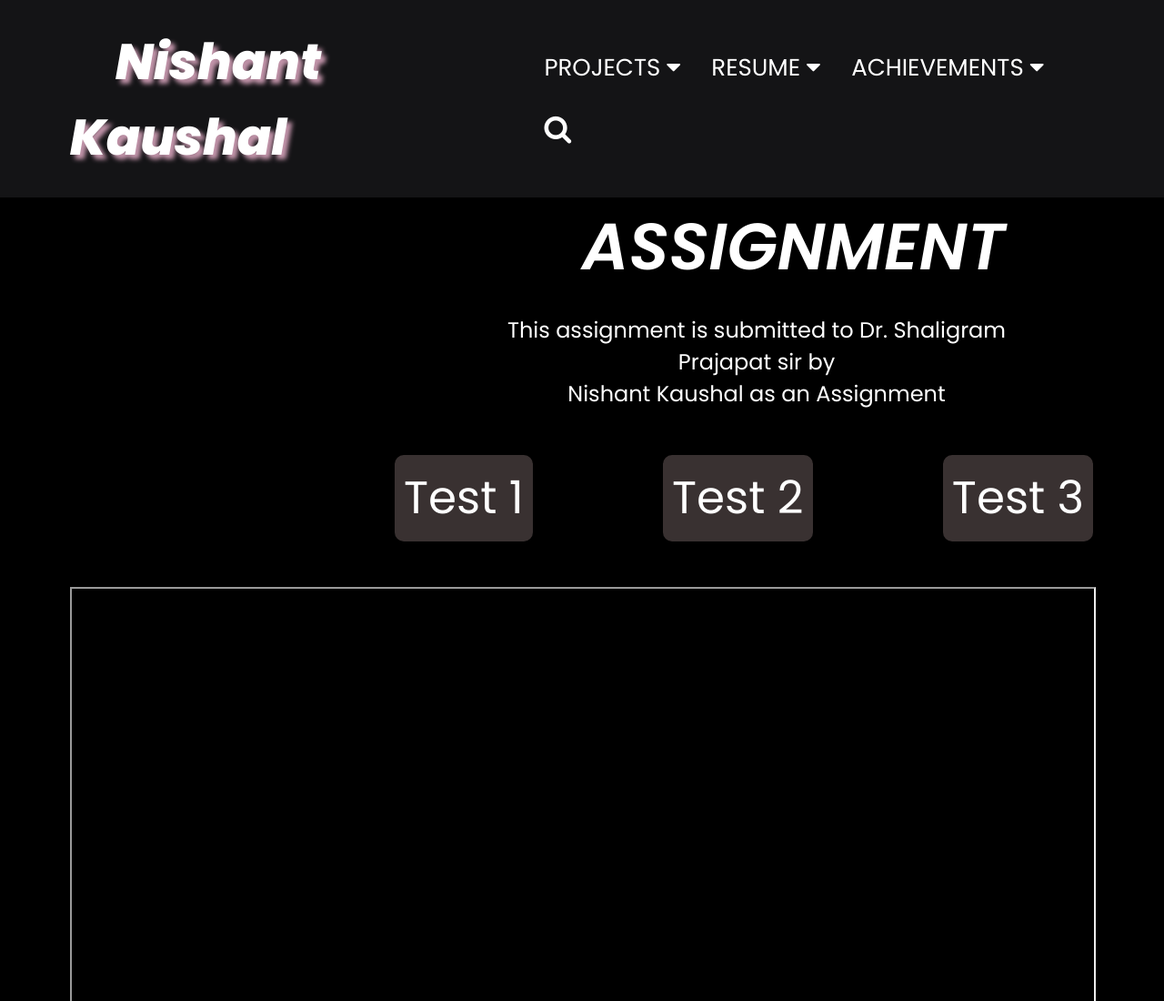
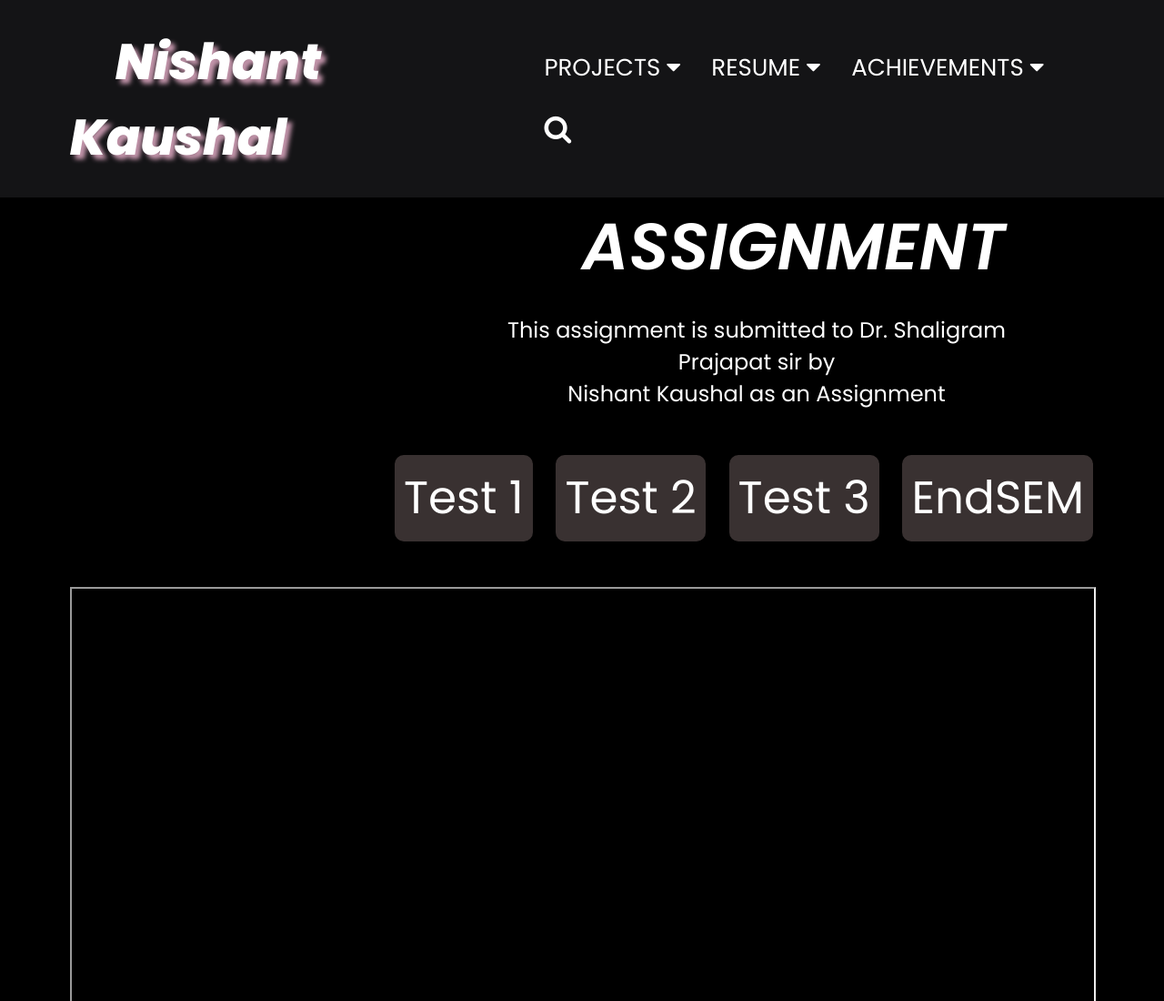
Before and after one commit to nishant0708/NAD, a plain HTML site: page index.html in a window 1280 px wide. Shown: the top 1100 px of the page at 91% size. Drawn offline with Linux system fonts and the light colour scheme; a web font is replaced by a local one.

Commit message:
index.html

```diff
--- a/index.html
+++ b/index.html
@@ -44,6 +44,7 @@
             <a href="https://www.youtube-nocookie.com/embed/QEzoSDrgS_c" target="video">Test 1</a>
             <a href="https://www.youtube-nocookie.com/embed/iSVeGWI9pWM" target="video">Test 2</a>
             <a href="https://www.youtube-nocookie.com/embed/MByM8mVQ9R4" target="video">Test 3</a>
+            <a href="endsem.html" >EndSEM</a>
 
         </div>
         <div id="frame" >
```
